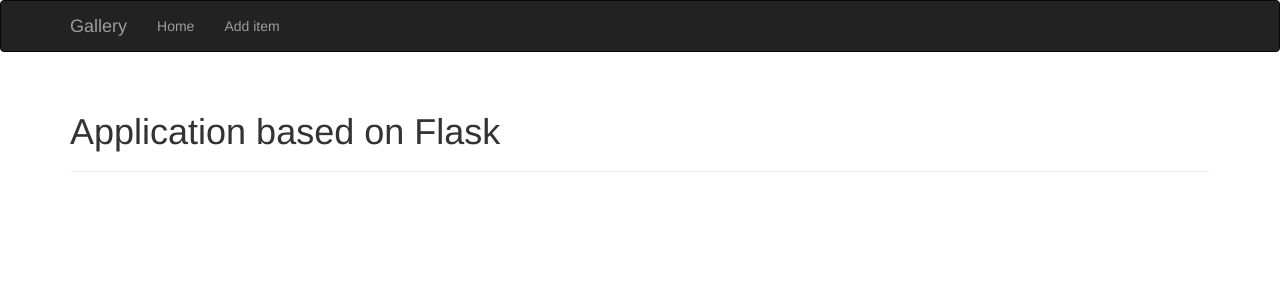
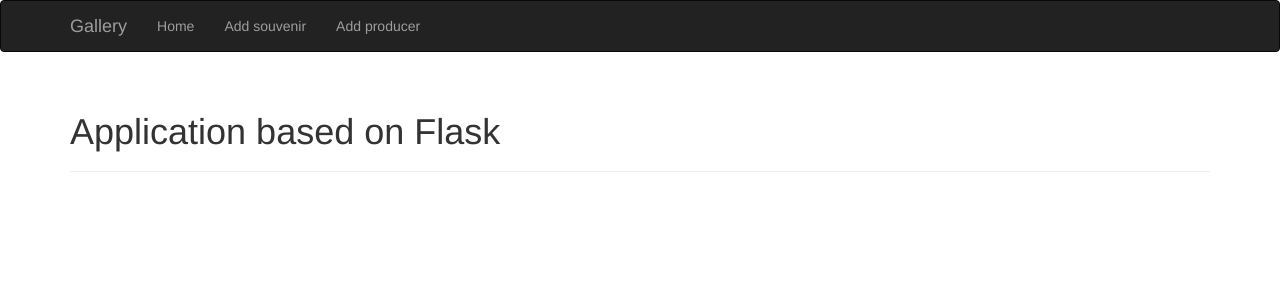
Before and after one commit to MaxKavun/souvenirs-app, a Flask app: page / in a window 1280 px wide. Shown: the top 300 px of the page. Run offline with Flask 2, Linux system fonts and the light colour scheme; some libraries are stand-ins or nearby versions.

Commit message:
Add template & new form

```diff
--- a/additem.py
+++ b/additem.py
@@ -3,6 +3,8 @@ from wtforms import StringField, SubmitField
 from wtforms.validators import DataRequired
 
 class AddItem(FlaskForm):
-    type = StringField('Type of your item', validators=[DataRequired()])
-    name = StringField('What is your item?', validators=[DataRequired()])
+    type = StringField('Type of souvenir', validators=[DataRequired()])
+    name = StringField('Name', validators=[DataRequired()])
+    price = StringField('Price', validators=[DataRequired()])
+    madeIn = StringField('Where souvenir created', validators=[DataRequired()])
     submit = SubmitField('Submit')
--- a/main.py
+++ b/main.py
@@ -7,6 +7,7 @@ from flask import url_for
 from flask import flash
 from flask_bootstrap import Bootstrap
 from additem import AddItem as AddItemForm
+from addproducer import AddProducer as AddProducerForm
 #from dynamodb import Artifacts
 import rds
 
@@ -17,7 +18,7 @@ bootstrapTemp = Bootstrap(app)
 def index():
     return render_template('index.html')
 
-@app.route('/add', methods=['GET','POST'])
+@app.route('/add/souvenir', methods=['GET','POST'])
 def user():
     addItem = AddItemForm()
     rdsConnectionClass = rds.DatabaseConnection()
@@ -37,6 +38,11 @@ def user():
         return redirect(url_for('user'))
     return render_template('add_item.html', form=addItem, name=session.get('name'))
 
+@app.route('/add/producer', methods=['GET','POST'])
+def producer():
+    addProducer = AddProducerForm()
+    return render_template('add_producer.html', form=addProducer)
+
 @app.errorhandler(404)
 def page_not_found(e):
     return render_template('404.html'), 404
--- a/templates/base.html
+++ b/templates/base.html
@@ -17,7 +17,8 @@ type="image/x-icon">
     <a class="navbar-brand" href="/">Gallery</a> </div>
     <div class="navbar-collapse collapse"> <ul class="nav navbar-nav">
     <li><a href="{{ url_for('index') }}">Home</a></li>
-    <li><a href="{{ url_for('user') }}">Add item</a></li> </ul>
+    <li><a href="{{ url_for('user') }}">Add souvenir</a></li>
+    <li><a href="{{ url_for('producer') }}">Add producer</a></li> </ul>
     </div>
     </div>
 </div>
```
Also changed, not shown: addproducer.py (added, +8 -0 lines), rds.py (+4 -3 lines), templates/add_producer.html (added, +10 -0 lines).
